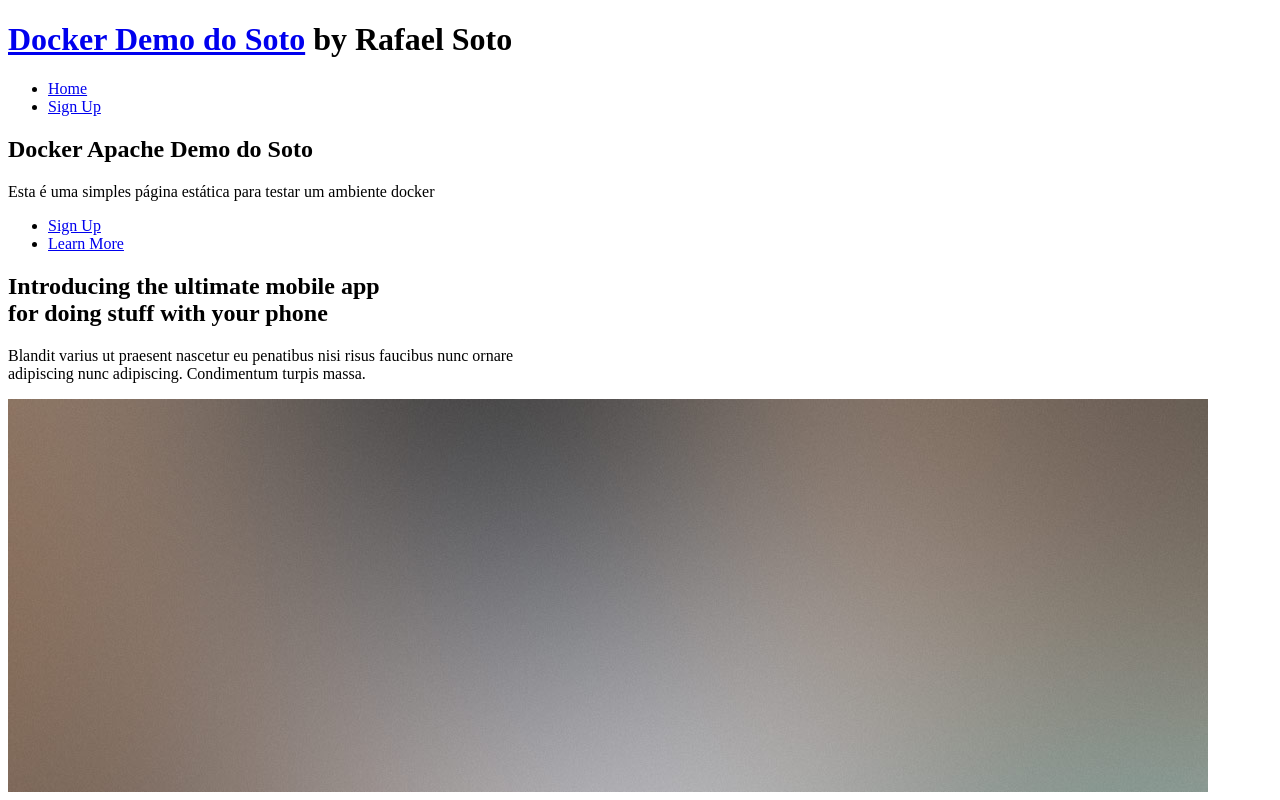
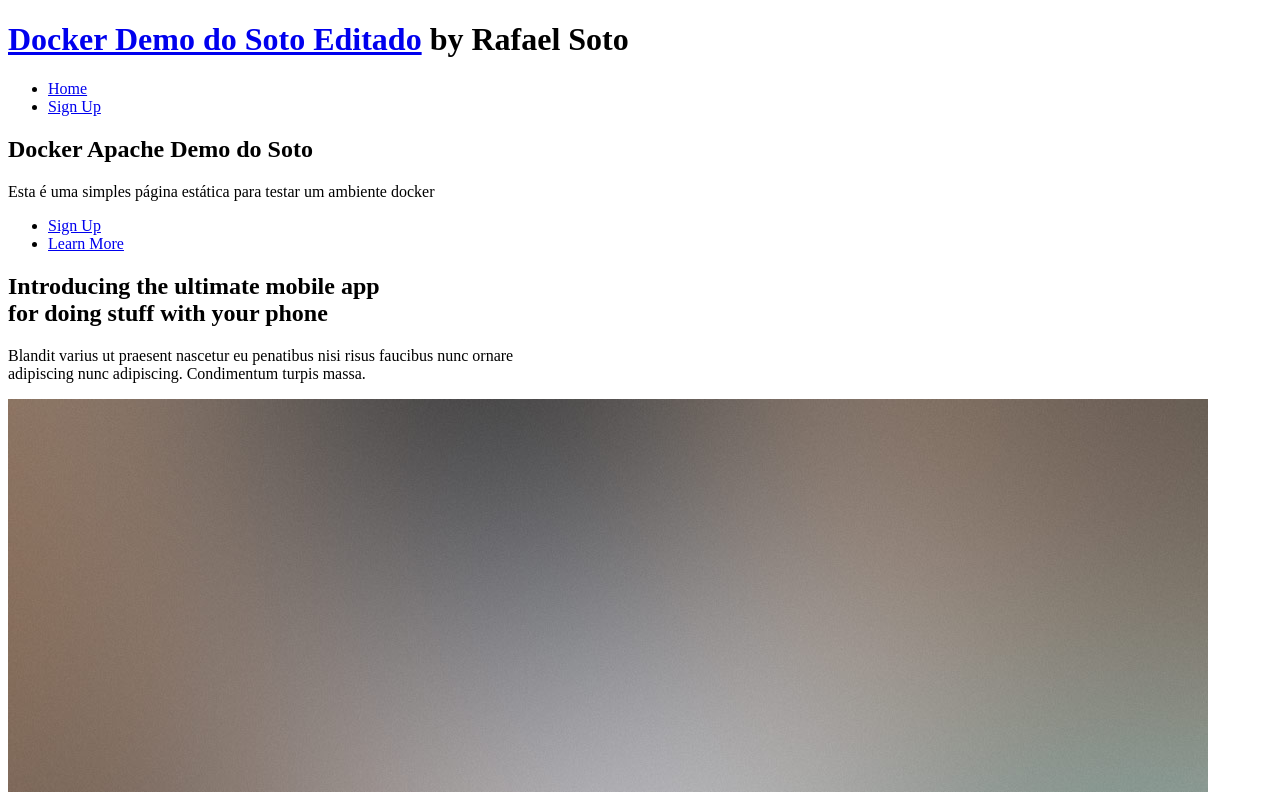
Before and after one commit to rafaelsoto/docker-otos-apache, a plain HTML site: page website/index.html in a window 1280 px wide. Shown: the top 800 px of the page. Drawn offline with Linux system fonts and the light colour scheme; a script that the page names is missing.

Commit message:
Update index.html
Atualizando arquivo index.html para demonstrar

```diff
--- a/website/index.html
+++ b/website/index.html
@@ -28,7 +28,7 @@
 
 		<!-- Header -->
 			<header id="header" class="alt">
-				<h1><a href="index.html">Docker Demo do Soto</a> by Rafael Soto</h1>
+				<h1><a href="index.html">Docker Demo do Soto Editado</a> by Rafael Soto</h1>
 				<nav id="nav">
 					<ul>
 						<li><a href="index.html">Home</a></li>
```
